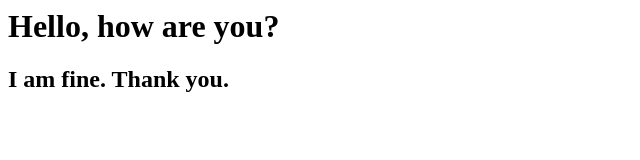
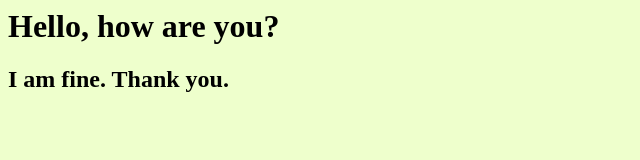
Before and after one commit to davidgarber/scss-practice, a plain HTML site: page index.html in a window 1280 px wide. Shown: the whole page, without its empty margins (0-640 px from the left). Drawn offline with Linux system fonts and the light colour scheme.

Commit message:
Add sass gem and set up.

```diff
--- /dev/null
+++ b/style.scss
@@ -0,0 +1,5 @@
+$primaryColor: #eeffcc;
+
+body {
+	background: $primaryColor;
+}
```
Also changed, not shown: index.html (+3 -0 lines), style.css (added), 1 other file.
